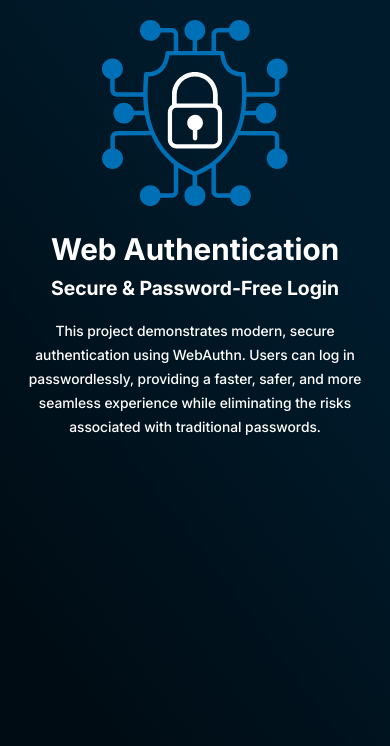
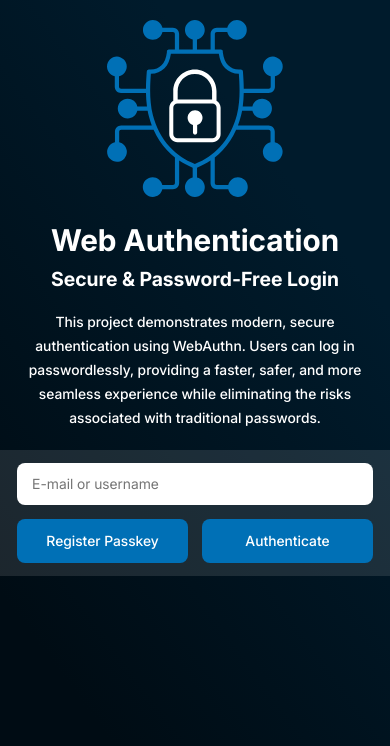
Before and after one commit to Vinimello90/web_auth_frontend, an Angular app: page / in a window 390 px wide. Shown: the top 746 px of the page. Built offline with nearby package versions, Linux system fonts and the light colour scheme.

Commit message:
feat(auth): make layout responsive on tablet and mobile screen

```diff
--- a/src/app/app.ts
+++ b/src/app/app.ts
@@ -9,8 +9,8 @@ import { MainComponent } from './components/main/main.component';
   template: `
     <div class="page">
       <app-header />
-      <!-- <app-main />
-      <app-footer /> -->
+      <app-main />
+      <!-- <app-footer /> -->
     </div>
   `,
   styleUrls: ['./app.css'],
--- a/src/app/components/header/header.component.css
+++ b/src/app/components/header/header.component.css
@@ -63,7 +63,7 @@
 
 @media screen and (max-width: 685px) {
   .header {
-    padding: 20px 10px 20px;
+    padding: 20px 13px 20px;
   }
   .header__top {
     flex-direction: column;
@@ -72,6 +72,7 @@
 
   .header__logo {
     height: 47.81vw;
+    max-height: 177px;
   }
 
   .header__title {
@@ -89,6 +90,6 @@
     margin-top: 20px;
     font-size: 14px;
     line-height: 1.71;
-    width: 91, 25vw;
+    width: 91.25vw;
   }
 }
--- a/src/app/components/main/components/auth/auth.component.css
+++ b/src/app/components/main/components/auth/auth.component.css
@@ -11,10 +11,6 @@
   display: flex;
   flex-direction: column;
   gap: 37px;
-}
-
-.auth__label {
-  width: 100%;
 }
 
 .auth__input {
@@ -43,6 +39,65 @@
   transition: background-color ease 0.3s;
 }
 
+@media screen and (max-width: 685px) {
+  .auth__container {
+    padding: 13px;
+    width: 80vw;
+  }
+
+  .auth__form {
+    gap: 14px;
+  }
+
+  .auth__label {
+    width: 100%;
+  }
+
+  .auth__input {
+    font-size: 14px;
+    height: 42px;
+  }
+
+  .auth__actions {
+    margin: 0 auto;
+    width: 100%;
+    gap: 14px;
+    font-size: 14px;
+  }
+
+  .auth__button {
+    height: 44px;
+  }
+}
+
+@media screen and (max-width: 480px) {
+  .auth__container {
+    border-radius: 0;
+    padding: 13px;
+    width: 100%;
+  }
+
+  .auth__form {
+    gap: 14px;
+  }
+
+  .auth__label {
+    margin: 0 auto;
+    width: 91.25vw;
+  }
+
+  .auth__input {
+    font-size: 14px;
+  }
+
+  .auth__actions {
+    margin: 0 auto;
+    width: 91.25vw;
+    gap: 14px;
+    font-size: 14px;
+  }
+}
+
 @media (hover: hover) {
   .auth__button:hover {
     background-color: #005eb6;
```
